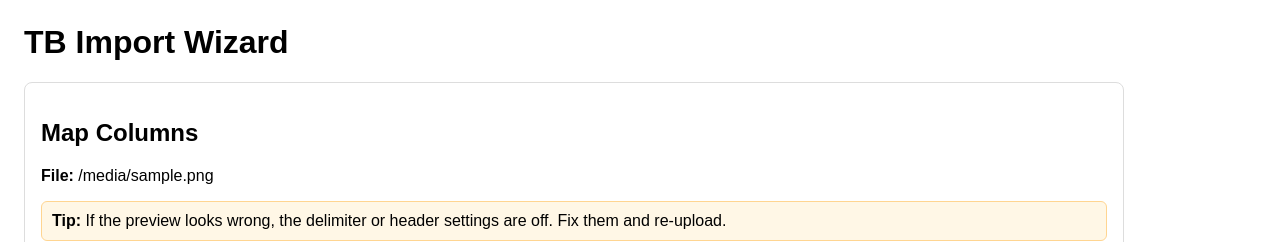
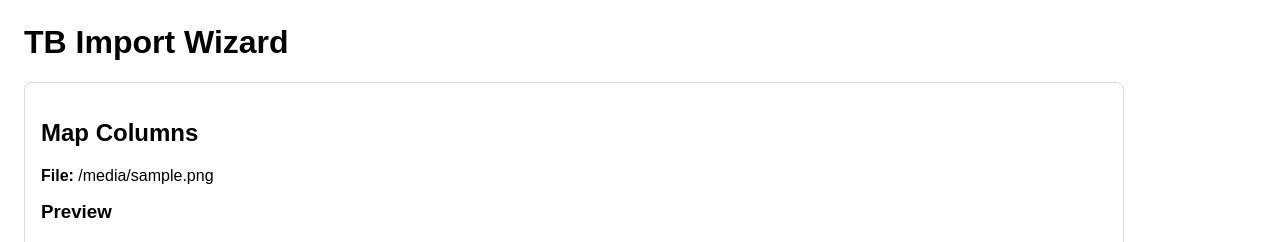
Before and after one commit to stervort/gov-financials, a Python web app: template api/app/templates/map.html in a window 1280 px wide. Shown: the top 242 px of the page. Run offline with Jinja, Linux system fonts and the light colour scheme; the template is opened without the code that fills it: most values are stand-ins (such as "Sample title", 1, 10 or a date in 2020).

Commit message:
Update map.html

```diff
--- a/api/app/templates/map.html
+++ b/api/app/templates/map.html
@@ -4,10 +4,6 @@
 <div class="card">
   <h2>Map Columns</h2>
   <p><b>File:</b> {{ filename }}</p>
-
-  <div class="warn" style="margin-top:10px;">
-    <b>Tip:</b> If the preview looks wrong, the delimiter or header settings are off. Fix them and re-upload.
-  </div>
 
   <h3 style="margin-top:16px;">Preview</h3>
   <table>
@@ -34,11 +30,11 @@
   <h2>Choose Your Columns</h2>
 
   <form action="/tb/validate" method="post">
-    <!-- CRITICAL: carry wizard state forward exactly -->
+    <!-- Wizard state (locked for XLSX-only MVP) -->
     <input type="hidden" name="upload_id" value="{{ upload_id }}">
-    <input type="hidden" name="has_headers" value="{{ 1 if has_headers else 0 }}">
-    <input type="hidden" name="delimiter" value="{{ delimiter }}">
-    <input type="hidden" name="header_row" value="{{ header_row }}">
+    <input type="hidden" name="has_headers" value="1">
+    <input type="hidden" name="delimiter" value=",">
+    <input type="hidden" name="header_row" value="1">
 
     <div class="row">
       <div class="col">
```
